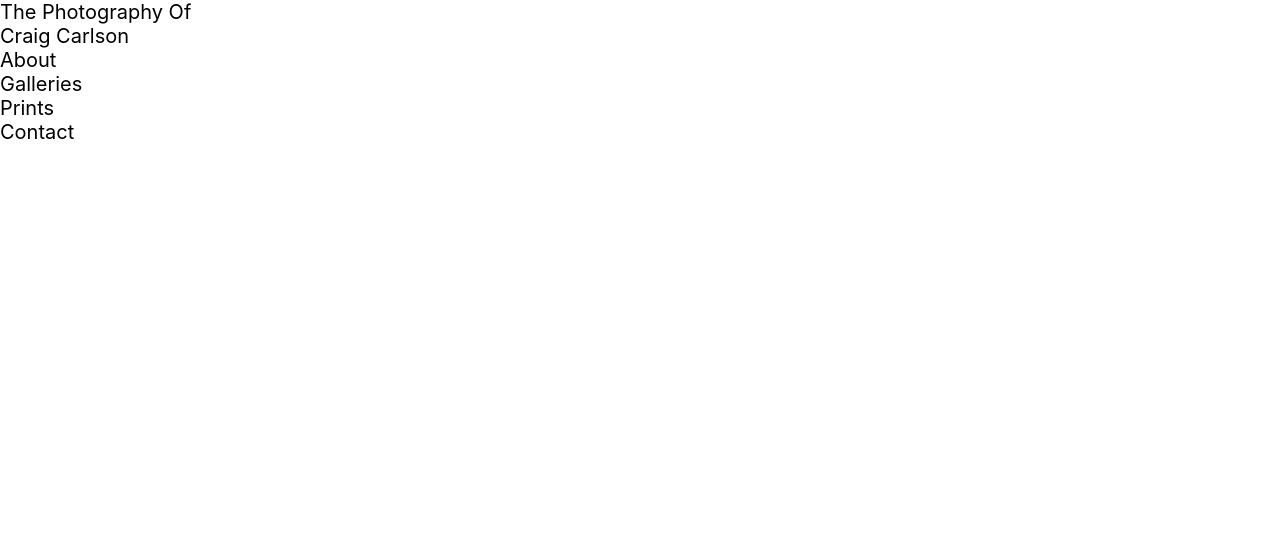
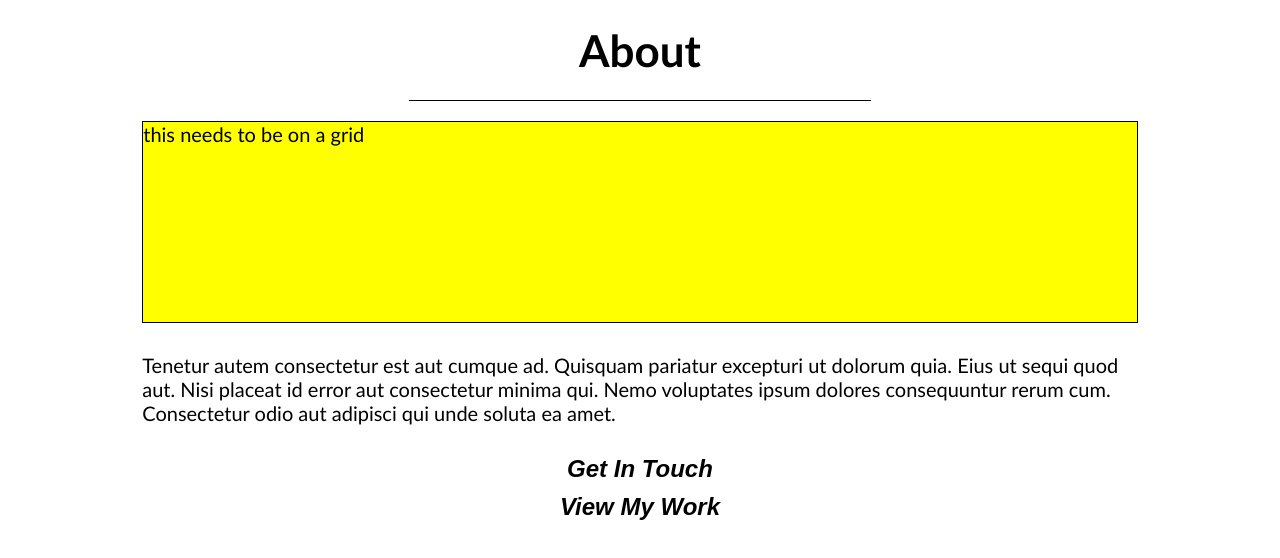
Before and after one commit to c-squared87/photography-gallery, a React (Create React App) app in the folder photography-portfolio/: page / in a window 1280 px wide. Shown: the top 558 px of the page. Built offline with nearby package versions, Linux system fonts and the light colour scheme.

Commit message:
AboutPage markup in and basic styling done

```diff
--- a/photography-portfolio/src/App.css
+++ b/photography-portfolio/src/App.css
@@ -55,14 +55,50 @@
 li {
   list-style-type: none;
 }
+
 /*BASE STYLES*/
+
 /* Body,html styles here. */
 /* Broad stroke styling buttons input textures and such */
 
+body {
+  overflow-x: hidden;
+  font-family: 'Trebuchet MS', 'Lucida Sans Unicode', 'Lucida Grande', 'Lucida Sans', Arial, sans-serif;
+}
+
+.grid {
+  display: grid;
+  grid-template-columns: repeat(9, 1fr);
+}
+
+.button {
+  /* background: none; */
+  /* border: 2px solid var(--primary); */
+  /* color: var(--primary); */
+  /* padding: 6px 12px; */
+  /* border-radius: 20px; */
+  /* text-transform: uppercase; */
+  /* box-shadow: 1px 2px 3px rgba(0, 0, 0, 0.6); */
+  /* display: inline-block; */
+}
+
+.button:hover {
+  /* color: #222; */
+  /* background: var(--primary); */
+}
+
+input,
+textarea {
+  /* background-color: rgba(255, 255, 255, 0.05); */
+  /* padding: 10px 16px; */
+  /* border-radius: 20px; */
+  /* border: 2px solid #9893D8; */
+  /* color: #F2F2F2; */
+}
+
+
 /*FONTS*/
 /* Font families */
-
-/* H and p tag sizes. */
 
 h1,
 h2,
@@ -78,21 +114,20 @@ li {
   color: var(--primary-text);
 }
 
-h1,
-h3 {
-    font-size: 1.2em;
+h1 {
+  font-size: 1.6em;
 }
 
 h2 {
-    font-size: 1.6em;
+  font-size: 1.3em;
+}
+
+h3 {
+  font-size: 1.4em;
 }
 
 h4 {
   font-size: 1.1.em;
-}
-
-.leading {
-    font-size: 1.1em;
 }
 
 
@@ -100,6 +135,104 @@ h4 {
 
 /* Use this to make the site look good for mobile */
 /* This is a bulk of the styling */
+
+.main-page {
+  /* border: 5px solid lightgreen; */
+}
+
+.main-title{
+  position: relative;
+  border: 5px solid lightgreen;
+  margin-left: auto;
+  margin-right: auto;
+  top: 240px;
+  width: 90%;
+}
+
+.main-title h2 {
+  font-size: 1.6em;
+  font-style: italic;
+  text-align: left;
+  padding-left: 20px;
+}
+
+.main-title h1 {
+  font-size: 2.2em;
+  font-weight: bold;
+  text-align: center;
+  padding: 6px;
+}
+
+.main-load-button {
+  position: fixed;
+  width: 40px;
+  height: 40px;
+  bottom: 0;
+  left: 50%;
+  transform: translate(-50%);
+}
+
+.main-page-menu{
+  display: none;
+}
+
+.about-page{
+
+}
+
+.about-page h1{
+  position: relative;
+  grid-column: 3/8;
+  text-align: center;
+  left: 50%;
+  transform: translate(-50%);
+  font-size: 2.2em;
+  font-weight: bold;
+  text-align: center;
+  width: 65%;
+  padding: 24px 0;
+  border-bottom: 1px solid black;
+}
+
+.about-page-image {
+  grid-row: 2;
+  grid-column: 2/9;
+  background-color: yellow;
+  border: 1px solid black;
+  position: relative;
+  margin-top: 20px;
+  width: auto;
+  height: 200px;
+}
+
+.about-page p{
+  grid-row: 3;
+  grid-column: 2/9;
+  padding-top: 30px;
+}
+
+.about-page button {
+  grid-row: 4;
+  grid-column: 3/8;
+  margin-top: 30px;
+  border: none;
+  background: none;
+  font-size: 1.2em;
+  font-style: italic;
+  font-weight: bold;
+}
+.about-page button:nth-child(even) {
+  grid-row: 5;
+  grid-column: 3/8;
+  margin-top: 10px;
+  border: none;
+  background: none;
+  font-size: 1.2em;
+  font-style: italic;
+  font-weight: bold;
+}
+
+
 
 /* SMALL TABLET STYLES  */
 
--- a/photography-portfolio/src/App.js
+++ b/photography-portfolio/src/App.js
@@ -1,14 +1,13 @@
 import React from 'react';
 import './App.css';
 import MainPage from './components/MainPage'
+import AboutPage from './components/AboutPage'
 
 function App() {
   return (
     <div className="App">
-      {/* <header className="App-header">
-        <h1>hello world.</h1>
-      </header> */}
-      <MainPage />
+      {/* <MainPage /> */}
+      <AboutPage/>
     </div>
   );
 }
--- a/photography-portfolio/src/components/AboutPage.js
+++ b/photography-portfolio/src/components/AboutPage.js
@@ -0,0 +1,18 @@
+import React from 'react'
+import '../App.css'
+
+function AboutPage(){
+    return(
+        <div className="about-page grid">
+            <h1>About</h1>
+            <div className="about-page-image">this needs to be on a grid</div>
+            <p>Tenetur autem consectetur est aut cumque ad. Quisquam pariatur excepturi ut dolorum quia. Eius ut sequi quod aut.
+                Nisi placeat id error aut consectetur minima qui. Nemo voluptates ipsum dolores consequuntur rerum cum. Consectetur odio aut adipisci qui unde soluta ea amet.
+            </p>
+            <button>View My Work</button>
+            <button>Get In Touch</button>
+        </div>
+    )
+}
+
+export default AboutPage
--- a/photography-portfolio/src/components/MainPage.js
+++ b/photography-portfolio/src/components/MainPage.js
@@ -4,8 +4,10 @@ import '../App.css'
 function MainPage(){
     return(
         <div className="main-page">
-            <div className="main-title-tag">The Photography Of</div>
-            <div className="main-title-name">Craig Carlson</div>
+            <div className="main-title">
+                <div className="main-title-tag"><h2>The Photography Of</h2></div>
+                <div className="main-title-name"><h1>Craig Carlson</h1></div>
+            </div>
             <div className="main-page-menu">
                 <ul>
                     <li>About</li>
@@ -14,6 +16,7 @@ function MainPage(){
                     <li>Contact</li>
                 </ul>
             </div>
+            <button className="main-load-button">\/</button>
         </div>
     )
 }
```
Lines whose indentation alone changed are shown as unchanged.
